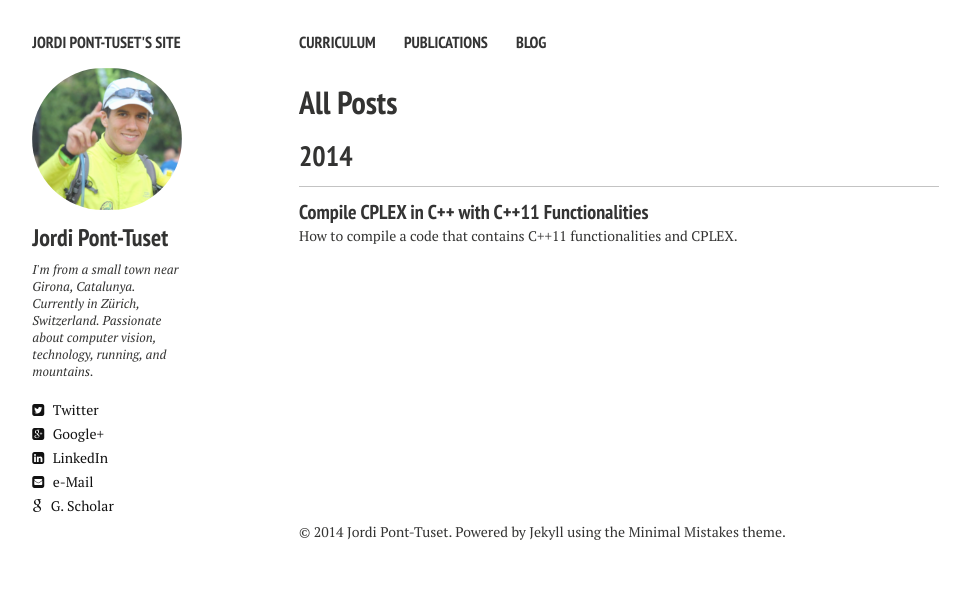
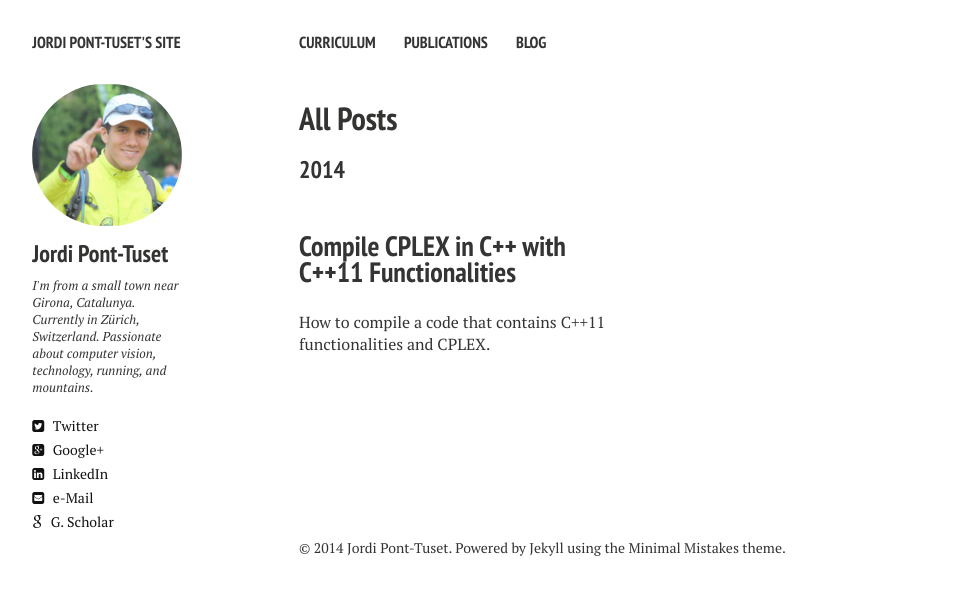
Before and after one commit to jponttuset/jponttuset.github.io, a Jekyll site: the page built from blog.md, in a window 1280 px wide. Shown: the top 595 px of the page, without its empty margins (21-991 px from the left). Built offline with Jekyll 4.4.1, drawn with Linux system fonts in a browser that asks for light colours; nearby versions of some CDN libraries.

Commit message:
- Changing header spacing in blog

```diff
--- a/_layouts/post-index.html
+++ b/_layouts/post-index.html
@@ -29,10 +29,11 @@
   {% endif %}
   </div><!-- /.image-wrap -->
 {% endif %}
+<div id="main" role="main">
 <div class="article-author-side">
   {% include _author-bio.html %}
 </div>
-<div id="index">
+<article>
   <h1>{{ page.title }}</h1>
   {% for post in site.posts %}
   {% unless post.next %}
@@ -53,6 +54,7 @@
       {% endif %}
     </article>
   {% endfor %}
+  </article>
 </div><!-- /#index -->
 
 <div class="footer-wrap">
```
